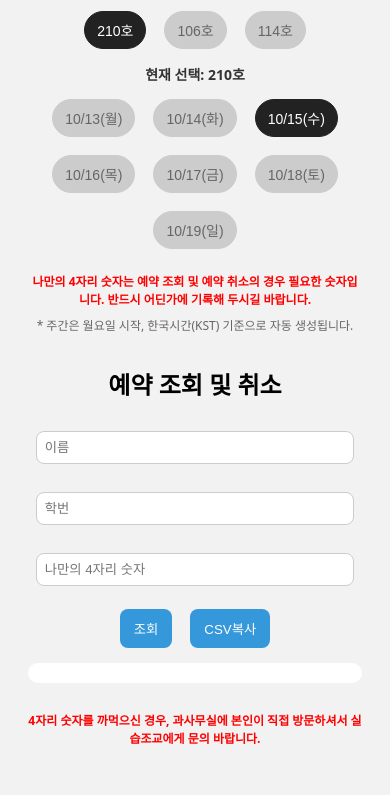
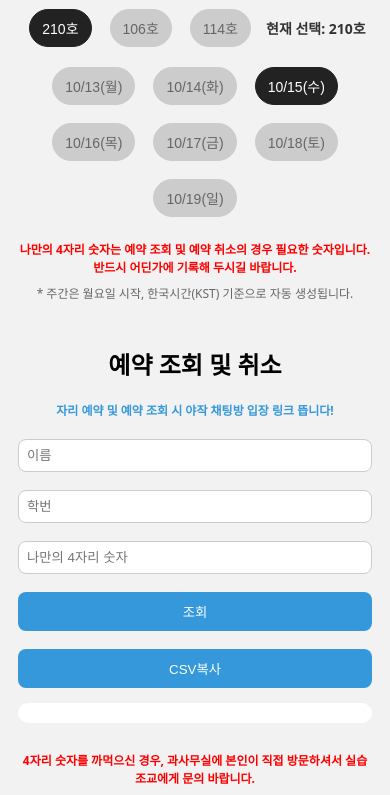
Before and after one commit to in23seon/diwkr, a plain HTML site: page index.html in a window 390 px wide. Shown: the part 157-952 px from the top of the page. Drawn offline with Linux system fonts and the light colour scheme; no server answers.

Commit message:
1015ver
좌석 안내 문구 추가
모바일 최적화 코드 추가

```diff
--- a/index.html
+++ b/index.html
@@ -11,6 +11,15 @@
 </head>
 <body>
   <h1>야간 작업(야작) 좌석 예약</h1>
+
+  <!-- 1. PC 최적화 안내 및 제보 링크 추가 -->
+  <div class="hint"> 본 사이트는 PC에 최적화 되어 있습니다. 구글 크롬 접속 > 데스크탑 모드로 변경하여 예약하는 것을 추천드립니다. </div>
+  <div class="hint">
+    <a href="https://open.kakao.com/o/gJRO8ONh" target="_blank" rel="noopener noreferrer" style="color: #3498db; font-weight: bold; text-decoration: none;">
+      ▶ 사이트 오류사항 제보하기
+    </a>
+  </div>
+  <!-- 추가 끝 -->
 
   <div class="room-header">
     <div id="roomTabs" class="room-tabs"></div>
@@ -49,6 +58,13 @@
   </div>
 
   <h2>예약 조회 및 취소</h2>
+
+  <!-- 2. 야작 채팅방 입장 안내 문구 추가 -->
+  <div class="hint" style="margin-bottom: 15px; color: #3498db; font-weight: bold;">
+    자리 예약 및 예약 조회 시 야작 채팅방 입장 링크 뜹니다!
+  </div>
+  <!-- 추가 끝 -->
+
   <div id="openChatLinkContainer" class="hint" style="margin-bottom: 15px;"></div>
 
   <div class="search-bar">
--- a/styles.css
+++ b/styles.css
@@ -271,3 +271,73 @@ button:hover { background-color: #2980b9; }
   border-bottom: 1px dashed #eee; padding: 8px 0;
 }
 .res-item:last-child { border-bottom: 0; }
+
+/* ... 기존 styles.css 내용 끝 ... */
+
+/* ========================================================= */
+/* 모바일 최적화 및 레이아웃 중앙 정렬 최종 해결 (768px 이하) */
+/* ========================================================= */
+
+@media (max-width: 768px) {
+    /* 1. 전체 레이아웃 중앙 정렬 및 왼쪽 치우침 해결 */
+    body {
+        /* 고정 패딩 제거 및 중앙 정렬을 위한 설정 */
+        padding: 0;
+        max-width: 100vw;
+        overflow-x: hidden;
+        /* 전체 body 내용에 기본 좌우 여백 적용 */
+        padding: 0 10px;
+        box-sizing: border-box;
+    }
+
+    /* 2. 모든 블록 요소 및 텍스트 중앙 정렬 */
+    h1, h2, .hint {
+        padding: 0; /* body의 padding을 사용하도록 초기화 */
+        text-align: center;
+    }
+
+    /* 3. 입력 필드/버튼 컨테이너 (search-bar) 모바일 최적화 및 중앙 정렬 */
+    .search-bar {
+        flex-direction: column;
+        gap: 8px;
+        padding: 0; /* body padding이 적용되므로 내부 padding 제거 */
+    }
+
+    /* 입력 필드 (search-bar 내부 및 모달 내부) 100% 너비 확보 */
+    .search-bar input,
+    .search-bar button,
+    input {
+        width: 100% !important;
+        margin: 5px 0 !important;
+        box-sizing: border-box;
+    }
+
+    /* 4. 좌석 스크롤 영역 (#seatLayout) 설정 */
+    #seatLayout {
+        /* body의 padding과 겹치지 않도록 padding 초기화 후 margin으로 중앙 정렬 시도 */
+        padding: 0;
+        margin: 20px auto 24px auto; /* 상하 마진 20px, 좌우 auto로 중앙 정렬 */
+        max-width: 100%;
+        overflow-x: auto; /* 좌석 배열에만 가로 스크롤 적용 */
+    }
+
+    /* 5. 실제 좌석 그리드 (.seat-container) 최소 너비 확보 */
+    .seat-container {
+        /* Grid 레이아웃(6열)을 유지하기 위한 최소 너비 설정 (스크롤 생성) */
+        min-width: 552px;
+        margin: 0; /* #seatLayout에서 이미 중앙 정렬됨 */
+    }
+
+    /* 6. 탭 영역 중앙 정렬 */
+    .room-header,
+    .week-tabs {
+        justify-content: center;
+        padding: 0; /* body padding을 사용 */
+    }
+
+    /* 7. 210호 1번 줄이 가려지는 문제 해결 */
+    .room-header {
+        position: relative;
+        margin-top: 10px;
+    }
+}
```
